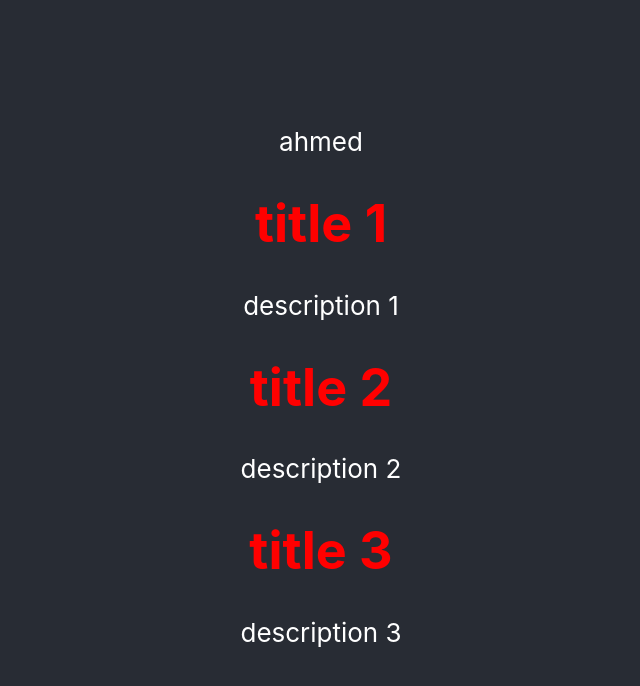
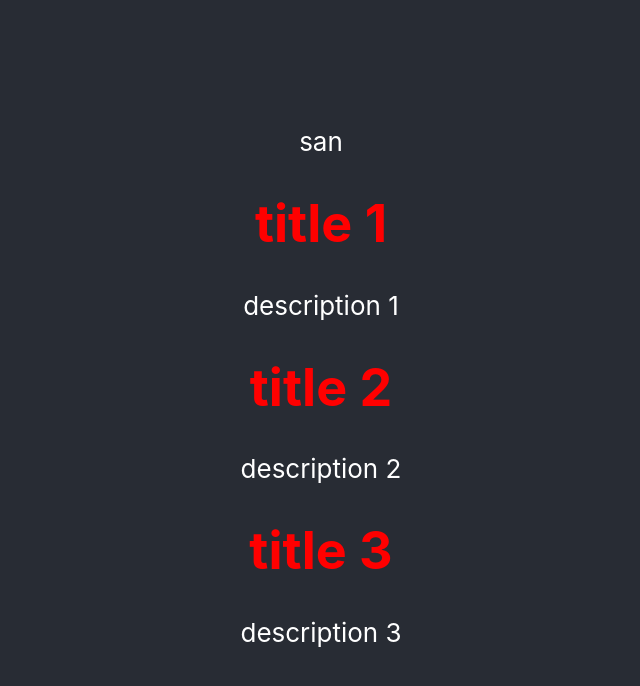
Before and after one commit to snahmd/react-tutorial, a React (Create React App) app: page / in a window 1280 px wide. Shown: the top 686 px of the page, without its empty margins (319-959 px from the left). Built offline with nearby package versions, Linux system fonts and the light colour scheme.

Commit message:
adding defaultProps

```diff
--- a/src/components/App.js
+++ b/src/components/App.js
@@ -24,7 +24,7 @@ class App extends Component {
     return(
       <div className="App">
         <header className="App-header">
-        <News news={news} name="ahmed" />
+        <News news={news}  />
 
         </header>
 
--- a/src/components/News.js
+++ b/src/components/News.js
@@ -8,8 +8,13 @@ class News extends React.Component {
     name: PropTypes.oneOfType([
       PropTypes.number,
       PropTypes.string
-    ])
+    ]).isRequired,
   };
+
+  static defaultProps = {
+    name: "san"
+  };
+
   render(){
     const elements = this.props.news.map(news =>
       <div key={news.id}>
--- a/src/components/Newsitem.js
+++ b/src/components/Newsitem.js
@@ -8,7 +8,7 @@ class NewsItem extends Component {
     newsData: PropTypes.shape({
       title: PropTypes.string.isRequired,
       description: PropTypes.string.isRequired
-    }).isRequired
+    }).isRequired,
   };
 
   render(){
```
